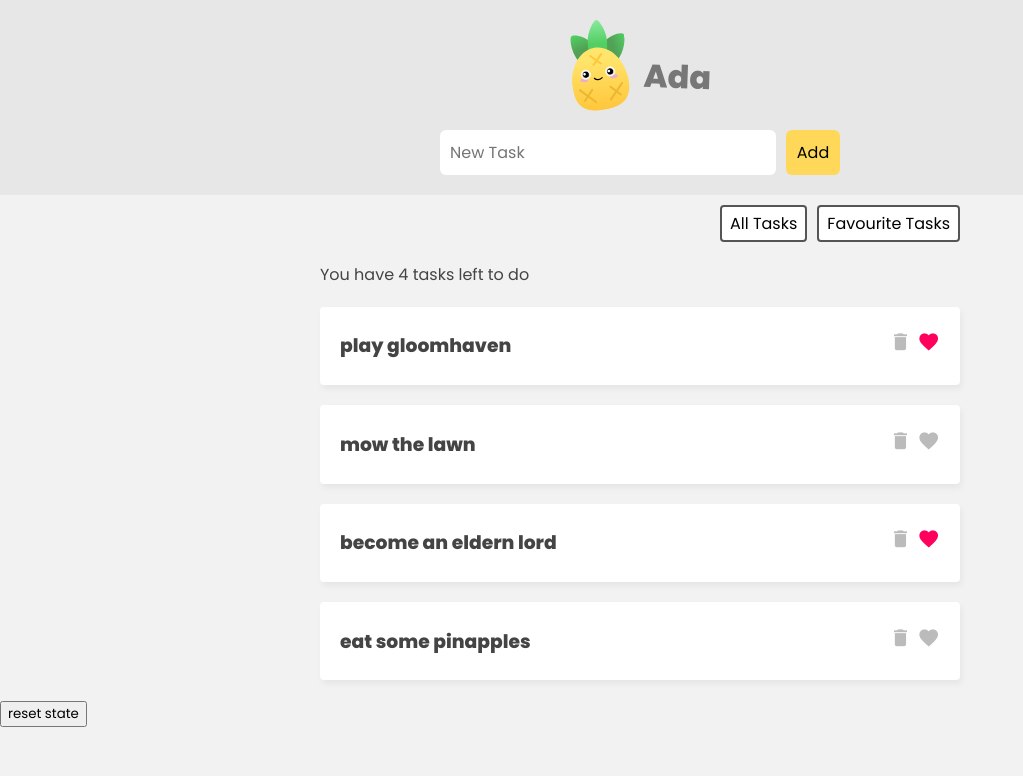
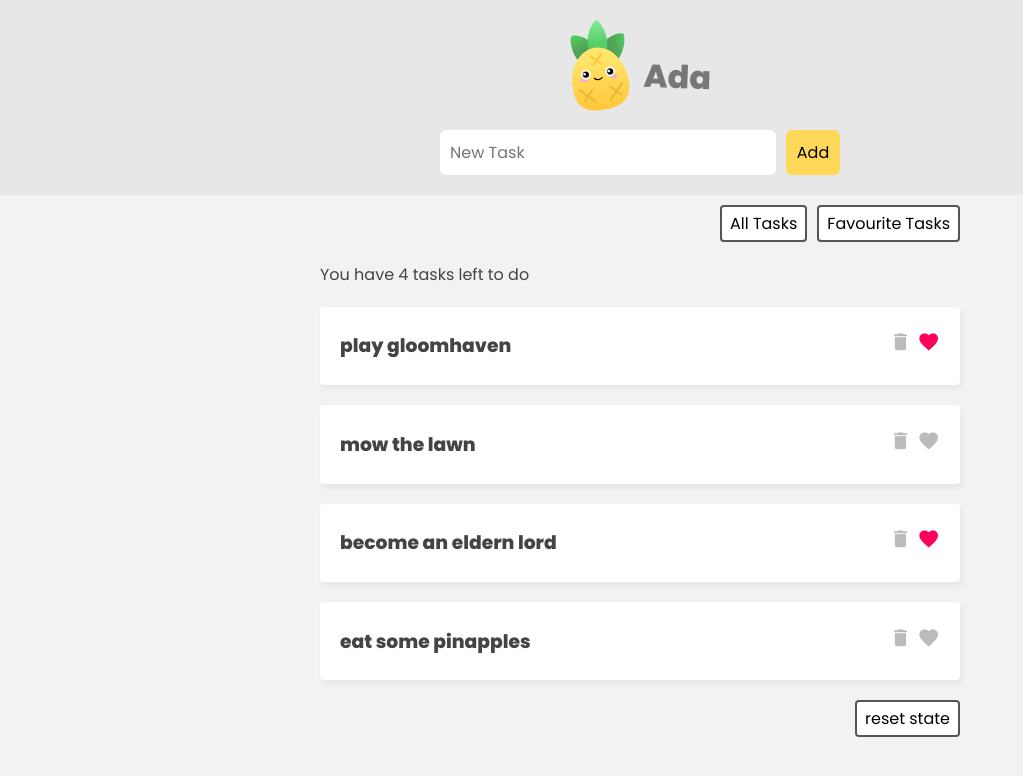
Before and after one commit to AdaN6/pinia-task, a Vue app: page / in a window 1280 px wide. Shown: the top 776 px of the page, without its empty margins (0-1023 px from the left). Built offline with nearby package versions, Linux system fonts and the light colour scheme; data requests are answered from the project's data file.

Commit message:
applied filter button css for reset state button

```diff
--- a/src/App.vue
+++ b/src/App.vue
@@ -63,7 +63,9 @@
       </div>
     </div>
 
-    <button @click="taskStore.$reset">reset state</button>
+    <div class="filter">
+      <button @click="taskStore.$reset">reset state</button>
+    </div>
 
   </main>
 </template>
```
